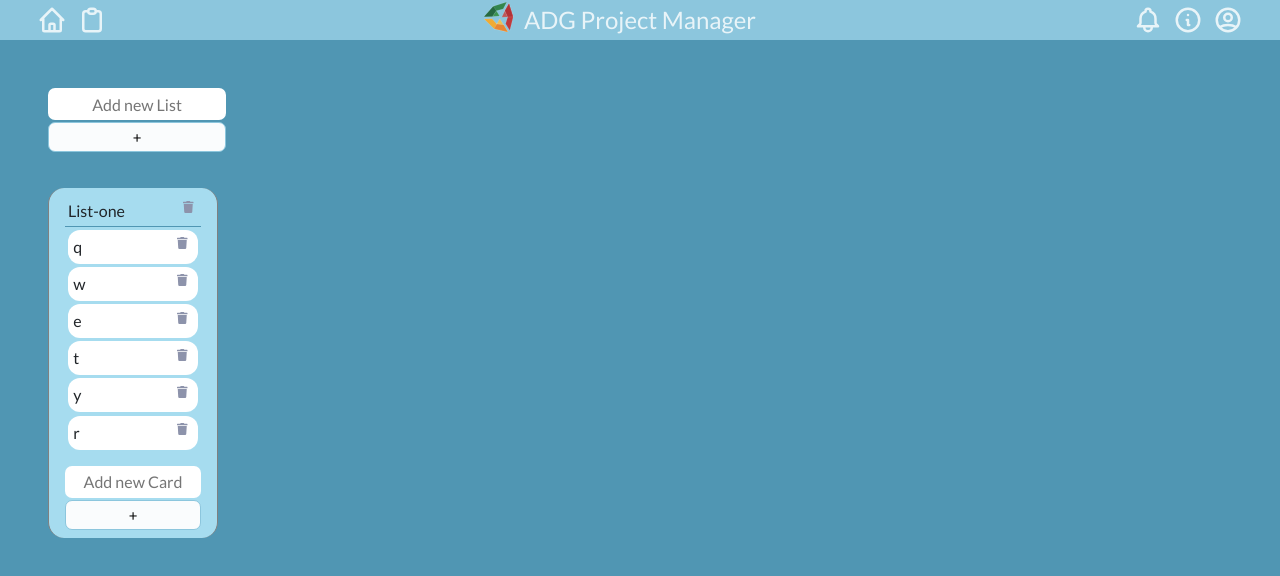
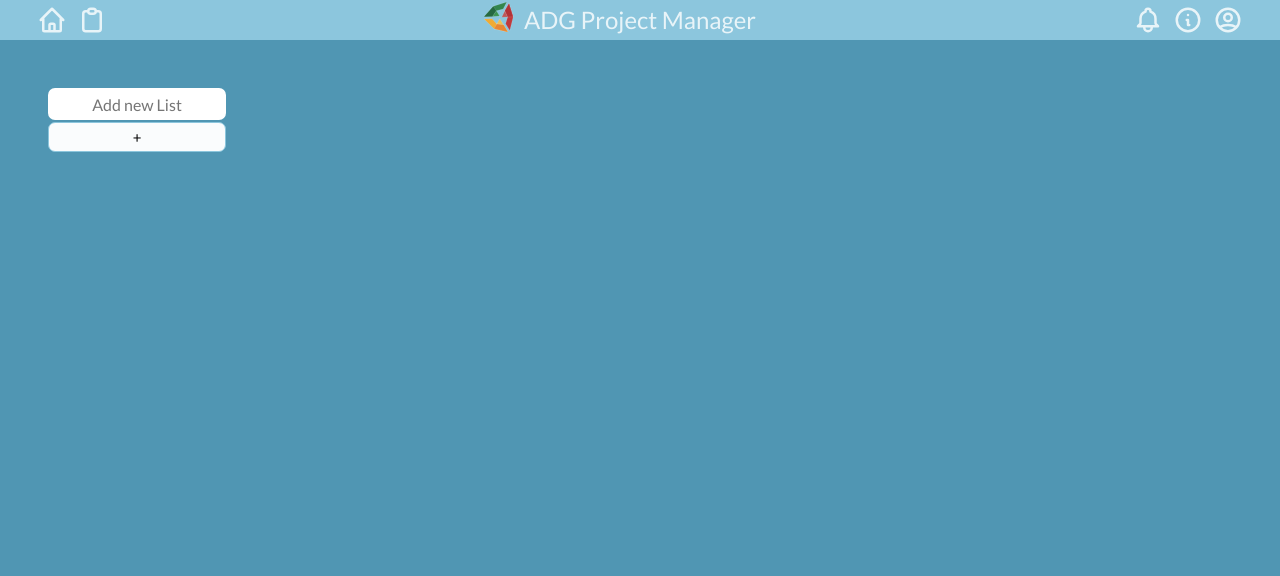
Before and after one commit to mounvip1525/ADG-Project-Manager, a React (Create React App) app: page /board in a window 1280 px wide. Shown: the top 576 px of the page. Built offline with nearby package versions, Linux system fonts and the light colour scheme.

Commit message:
dnd completed

```diff
--- a/src/components/List/List.jsx
+++ b/src/components/List/List.jsx
@@ -8,7 +8,6 @@ import classes from "./List.module.css";
 
 function List(props) {
   const [inputText, setInputText] = useState("");
-  const [cards, setCards] = useState([]);
 
   function inputValue(event) {
     const newItem = event.target.value;
--- a/src/containers/Board/Board.js
+++ b/src/containers/Board/Board.js
@@ -1,25 +1,37 @@
 import React from "react";
 import { useState } from "react";
+import List from "../../components/List/List";
+import classes from "./Board.module.css";
 import { v4 as uuid } from "uuid";
 import { DragDropContext } from "react-beautiful-dnd";
-import List from "../../components/List/List";
-import classes from "./Board.module.css";
 
 const Board = (props) => {
   const [inputText, setInputText] = useState("");
   const [lists, setLists] = useState([
-    {
-      title: "List-one",
-      id: uuid(),
-      cards: [
-        { task: "q", id: uuid() },
-        { task: "w", id: uuid() },
-        { task: "e", id: uuid() },
-        { task: "t", id: uuid() },
-        { task: "y", id: uuid() },
-        { task: "r", id: uuid() },
-      ],
-    },
+    // {
+    //   title: "List-one",
+    //   id: uuid(),
+    //   cards: [
+    //     { task: "q", id: uuid() },
+    //     { task: "w", id: uuid() },
+    //     { task: "e", id: uuid() },
+    //     { task: "t", id: uuid() },
+    //     { task: "y", id: uuid() },
+    //     { task: "r", id: uuid() },
+    //   ],
+    // },
+    // {
+    //   title: "List-two",
+    //   id: uuid(),
+    //   cards: [
+    //     { task: "a", id: uuid() },
+    //     { task: "b", id: uuid() },
+    //     { task: "c", id: uuid() },
+    //     { task: "d", id: uuid() },
+    //     { task: "f", id: uuid() },
+    //     { task: "g", id: uuid() },
+    //   ],
+    // },
   ]);
   function inputValue(event) {
     const newItem = event.target.value;
@@ -83,8 +95,14 @@ const Board = (props) => {
       return;
     }
 
-    let newLists = lists.map((list) =>
-      list.id === source.droppableId
+    const sid = source.droppableId;
+    const did = destination.droppableId;
+    let newLists_beta;
+    let newLists;
+
+    if (sid === did) {
+      newLists = lists.map((list) =>
+        list.id === sid
           ? {
               ...list,
               cards: reorderArray(list.cards, source.index, destination.index),
@@ -92,6 +110,24 @@ const Board = (props) => {
           : list
       );
       console.log(newLists);
+    } else {
+      let card;
+      newLists_beta = lists.map((list) => {
+        if (list.id === sid) {
+          let newCards = list.cards;
+          card = newCards.splice(source.index, 1)[0];
+          return { ...list, cards: newCards };
+        } else return list;
+      });
+      newLists = newLists_beta.map((list) => {
+        if (list.id === did) {
+          let newCards = list.cards;
+          newCards.splice(destination.index, 0, card);
+          return { ...list, cards: newCards };
+        } else return list;
+      });
+    }
+
     setLists(newLists);
   }
 
@@ -123,8 +159,6 @@ const Board = (props) => {
             ></List>
           ))}
         </DragDropContext>
-
-
       </div>
     </div>
   );
```
Lines whose indentation alone changed are shown as unchanged.
